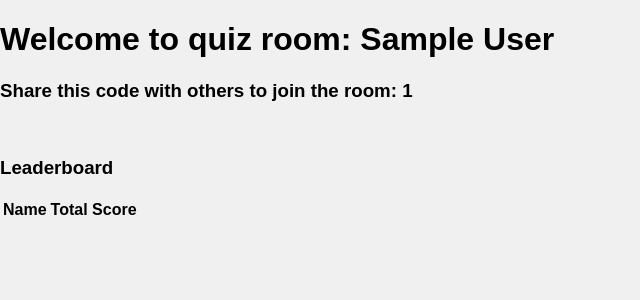
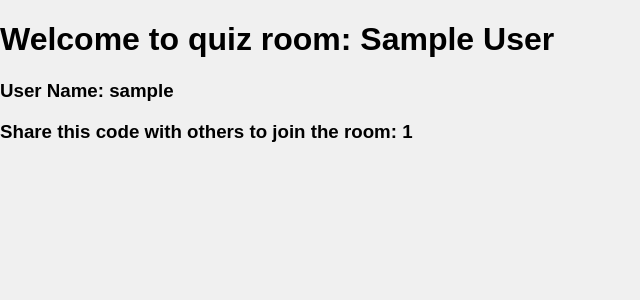
Before and after one commit to DevMehta/Prashnottari, a Flask app: page /quiz_room in a window 1280 px wide. Shown: the top 300 px of the page, without its empty margins (0-640 px from the left). Run offline with Flask 3, Linux system fonts and the light colour scheme; the visitor is signed in with stand-in values (Sample User, id 1); data comes from the database, SQL or seed files in the repository; lists and menus that the app fills with data are empty; some libraries are stand-ins or nearby versions.

Commit message:
fixed leaderboard show early

```diff
--- a/pranshnottriApp/templates/room.html
+++ b/pranshnottriApp/templates/room.html
@@ -99,6 +99,7 @@
 	socket_quiz_room_ns.on('show_leaderboard_evnt', function (msg_json)
 	{
 		var leaderboard_div = document.getElementById('leaderboard-div');
+		leaderboard_div.hidden = false;
 		var leaderboard_table = document.getElementById('leaderboard-table');
 		var row_cnt = leaderboard_table.rows.length;
 
@@ -121,6 +122,7 @@
 {% endblock %}
 {% block content %}
 <h1>Welcome to quiz room: {{ session['disp_room_name'] }}</h1>
+<h3>User Name: {{ session['user_name'] }}</h3>
 <h3>Share this code with others to join the room: {{ session['room_code'] }}</h3>
 <h3 id="disp"></h3>
 <div id="log">
@@ -154,7 +156,7 @@
 <br>
 <div id="quiz_timer_div">
 </div> <!-- /#quiz_timer_div -->
-<div id="leaderboard-div">
+<div id="leaderboard-div" hidden=true>
 	<h3>Leaderboard</h3>
 	<table id="leaderboard-table">
 		<thead>
```
